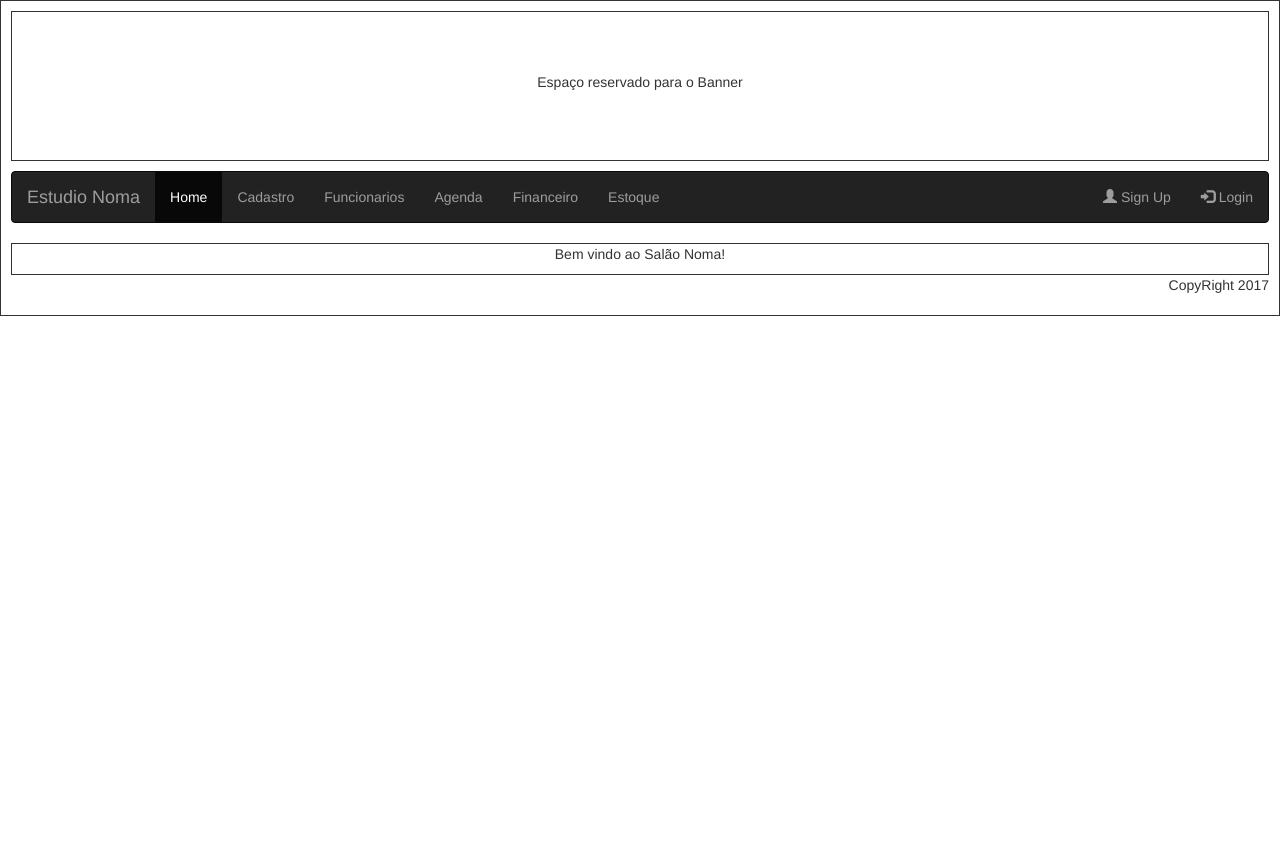
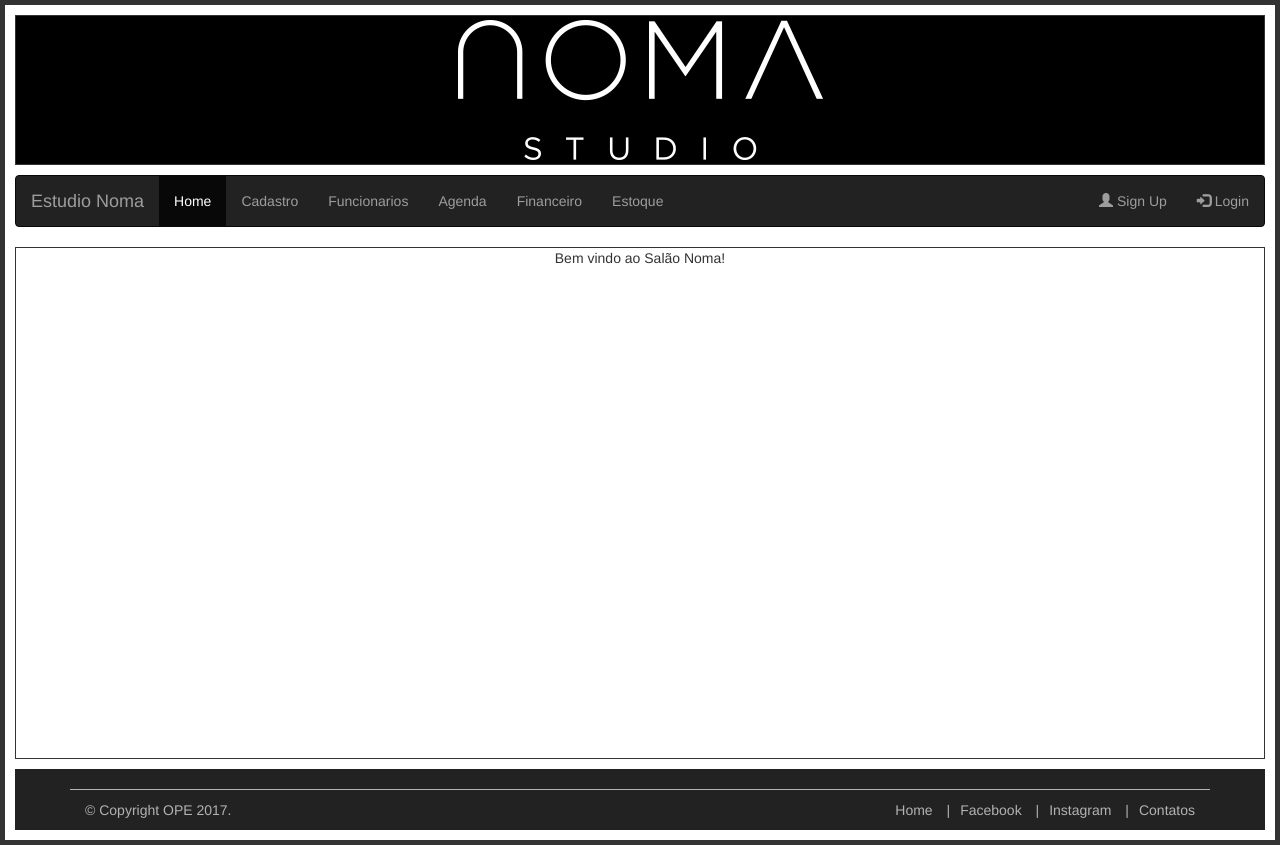
Before and after one commit to PauloROSantos/Projeto-Noma, a PHP site: page /HTML/index.html in a window 1280 px wide. Before the commit the page ends 316 px from the top, so only its background shows below. Run offline with PHP 8.4, Linux system fonts and the light colour scheme; some libraries are stand-ins or nearby versions.

Commit message:
Alterações no prototipo
Adicionando comentarios / footer / banner e estilo.

```diff
--- a/Css/FolhaDeEstilo.css
+++ b/Css/FolhaDeEstilo.css
@@ -1,36 +1,75 @@
 body{
 	padding: 10px;
-	margin-top: 20px;
-	margin-left: 20px;
-	margin-right: 20px;
-	margin-bottom: 20px;
+	margin-top: 10px;
+	margin-left: 10px;
+	margin-right: 10px;
+	margin-bottom: 10px;
 	height: 100%;
 	width: 100%;
+	border: solid 5px;
 
-	border: solid 1px;
 }
 
-#banner{
-	padding-top: 60px;
+.banner{
+	padding-top: 120px;
 	text-align: center;
 	height: 150px;
 	width: 100%;
 	border: solid 1px;
 	margin-bottom: 10px;
+	background-image: url(../Imagens/noma.jpg);
+	background-position: center;
+	background-repeat: no-repeat;
+	background-color: black;
 }
 
 
 
-#conteudo {
+.conteudo {
 	margin-top: 10px;
 	border: solid 1px;
 }
 
-#conteudo p{
+.conteudo p{
 	text-align: center;
+	height: 500px;
 }
 
-#footer{
-	text-align: right;
+.footer{
+	background-color: #222;
+	color:#fff;
+	margin-top: 10px;
+	padding-top: 10px;
 
 }
+
+.bottom-footer{
+	border-top: 1px solid #b2b2b2;
+	margin-top: 10px;
+	padding-top: 10px;
+	color: #b2b2b2;
+
+}
+
+.footer-menu {
+	text-align: right;
+	list-style: none;
+
+}
+
+.footer-menu li{
+	display: inline;
+}
+.footer-menu li:not(:first-child):before{
+	content: '|';
+	padding:0px 10px;
+}
+
+.footer-menu a{
+	color: #b2b2b2;
+}
+
+.footer-menu a:hover{
+	color: #fff;
+	text-decoration: none;
+}
--- a/HTML/index.html
+++ b/HTML/index.html
@@ -1,25 +1,38 @@
 <!DOCTYPE html>
 <html>
 <head>
+	<!-- Conexão com CSS -->
 	<link rel="stylesheet" type="text/css" href="../css/FolhaDeEstilo.css" >
+	<!-- Fim da conexão com CSS -->
+
+	<!-- Conexão com JavaScript -->
 	<script src="../JavaScript/funcoes.js">
 	</script>
+	<!-- Fim da conexão com JavaScript-->
+
+	<!-- Titulo da pagina -->
 	<title>Estudio Noma</title>
+	<!-- Fim do titulo da pagina -->
 
+	<!-- conexão com bootstrap -->
 	<meta charset="utf-8">
  	<meta name="viewport" content="width=device-width, initial-scale=1">
   	<link rel="stylesheet" href="https://maxcdn.bootstrapcdn.com/bootstrap/3.3.7/css/bootstrap.min.css">
   	<script src="https://ajax.googleapis.com/ajax/libs/jquery/3.2.1/jquery.min.js"></script>
   	<script src="https://maxcdn.bootstrapcdn.com/bootstrap/3.3.7/js/bootstrap.min.js"></script>
-
+  	<!-- fim da conexão com bootstrap -->
 
 
 </head>
 <body>
-	<header id="banner">
-		Espaço reservado para o Banner
+
+	<!-- BANNER -->
+	<header class="banner">
+
 	</header>
+	<!--FIM DO BANNER -->
 
+	<!-- MENU -->
 	<nav class="navbar navbar-inverse">
 		<div class="container-fluid">
   		  <div class="navbar-header">
@@ -39,15 +52,33 @@
     	</ul>
     	</div>
 	</nav>
+	<!--FIM DO MENU -->
 
-	<div id="conteudo">
+	<!-- CONTEUDO -->
+	<div class="conteudo">
 		<p> Bem vindo ao Salão Noma!</p>
 	</div>
+	<!-- FIM DO CONTEUDO -->
 
-	<footer id="footer">
-		<p>CopyRight 2017</p>
+	<!-- FOOTER -->
+	<footer class="footer">
+		<div class="container">
+			<div class="row">
+
+			</div>
+			<div class="bottom-footer">
+				<div class="col-md-5">© Copyright OPE 2017.</div>
+				<div class="col-md-7">
+					<ul class="footer-menu">
+						<li><a href="index.html">Home</a></li>
+						<li><a href="#">Facebook</a></li>
+						<li><a href="#">Instagram</a></li>
+						<li><a href="#">Contatos</a></li>
+				</div>
+			</div>
+		</div>
 	</footer>
-
+	<!--FIM DO FOOTER -->
 
 </body>
 </html>
```
Also changed, not shown: Imagens/noma.jpg (added).
